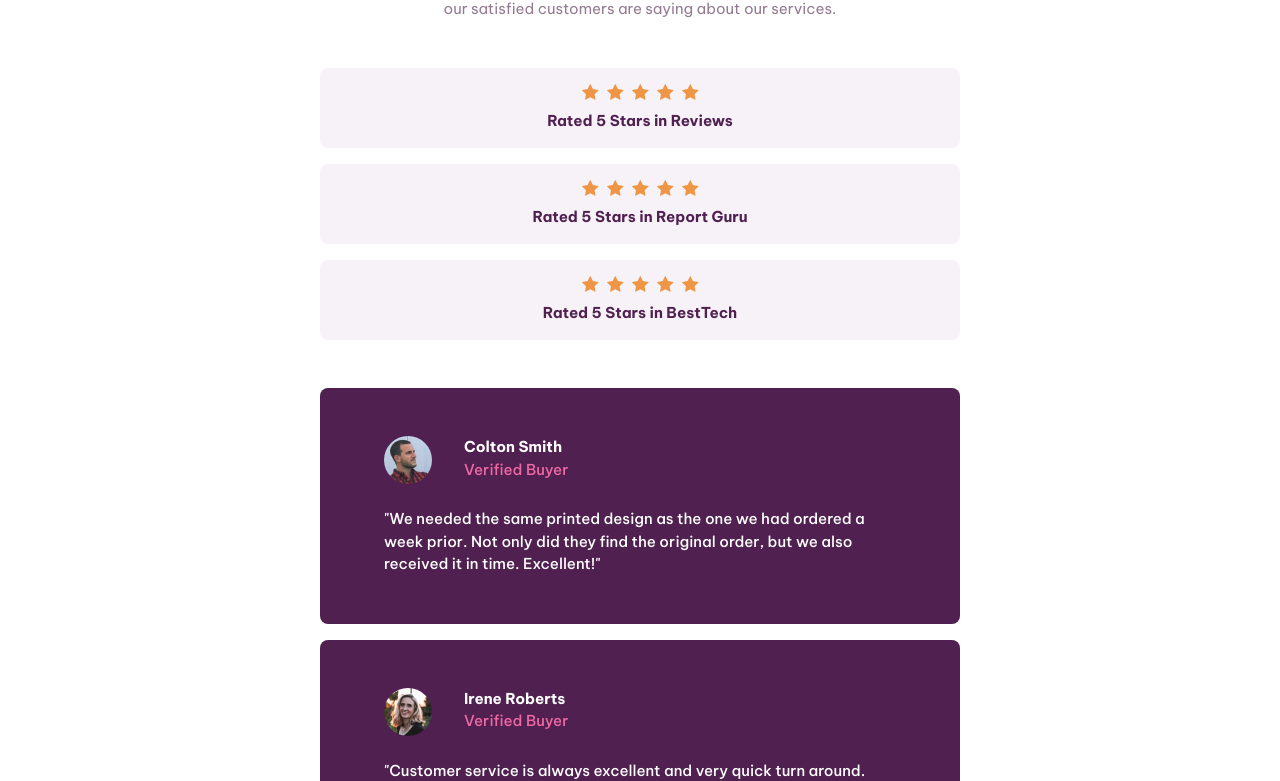
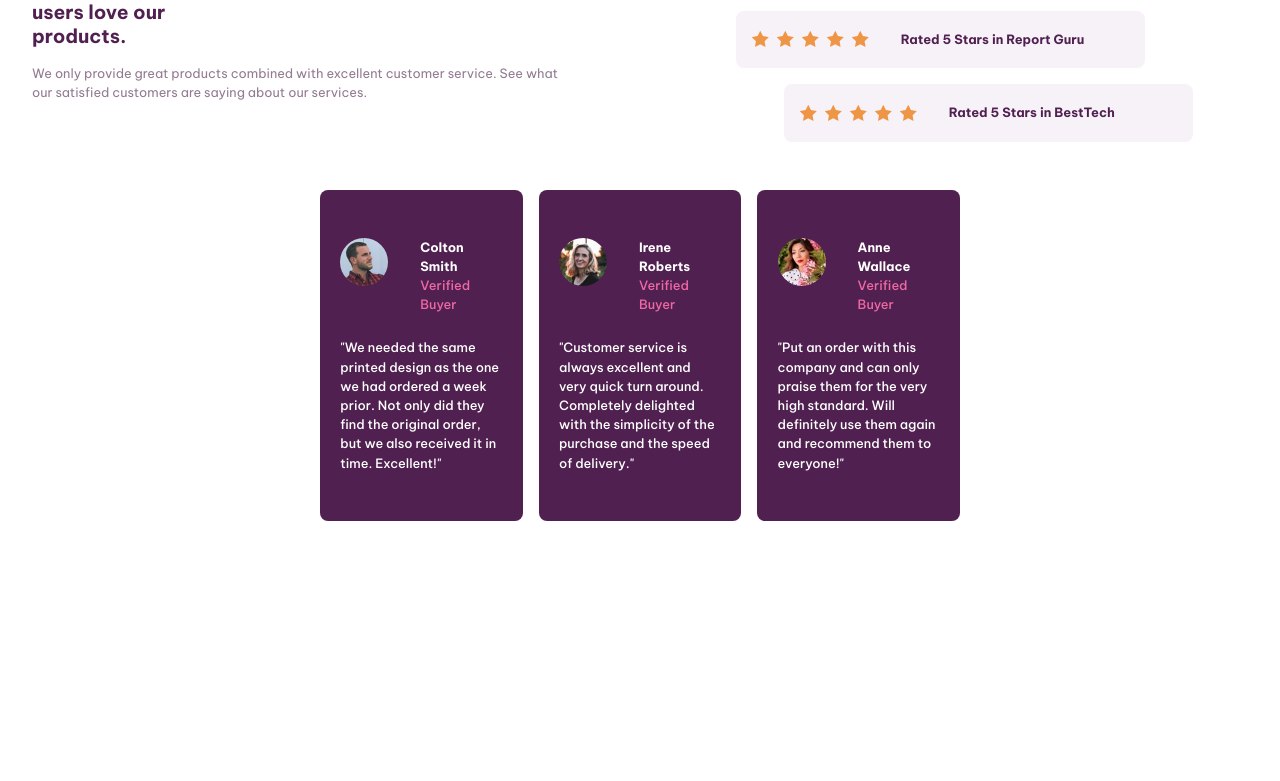
Before and after one commit to aaa29/sps, a website built with Vite: page index.html in a window 1280 px wide. Shown: the part 95-876 px from the top of the page. After the commit the page ends 832 px from the top, so only its background shows below. Built offline with nearby package versions, Linux system fonts and the light colour scheme.

Commit message:
update desktp view

```diff
--- a/index.html
+++ b/index.html
@@ -15,6 +15,7 @@
   </head>
   <body>
     <main>
+      <section>
         <div class="intro">
           <h1>10,000+ of our users love our products.</h1>
           <p>
@@ -62,6 +63,8 @@
             <p class="review">Rated 5 Stars in BestTech</p>
           </li>
         </ul>
+      </section>
+
 
       <ul role="list" class="quotes container">
         <li class="quote">
--- a/style.css
+++ b/style.css
@@ -12,12 +12,13 @@
   /* font family */
   --ff-primary: "Be Vietnam Pro", sans-serif;
   /* font size */
-  --fs-100: 0.9375rem;
+  --fs-100: 0.8rem;
+
 
   /* font weight  */
   --fw-regular: 400;
   --fw-medium: 500;
-  --fw-bold: 800;
+  --fw-bold: 900;
 
   /* layout */
   --mobile-width: 23.4375em;
@@ -142,7 +143,9 @@ h1 {
   color: var(--clr-primary-900);
   font-weight: var(--fw-bold);
   line-height: normal;
+  width: 12ch
 }
+
 
 main {
   display: flex;
@@ -152,22 +155,34 @@ main {
   margin: 2rem 0;
 }
 
+section {
+  width: 100%;
+  display: flex;
+  flex-direction: column;
+  align-items: center;
+  gap: 2rem;
+}
+
 .intro {
-  max-width: 50%;
+  width: 80%;
   display: flex;
   flex-direction: column;
   text-align: center;
   align-items: center;
+  gap: 1rem;
 }
 
+
+
+
 .reviews {
-  width: 50%;
+  width: 70%;
   display: flex;
   flex-direction: column;
   align-items: center;
   gap: 1rem;
+}
 
-}
 
 
 
@@ -245,3 +260,48 @@ main {
   margin-top: 1.5rem;
   margin-bottom: 3rem;
 }
+
+
+
+@media(min-width: 50em) {
+
+  section {
+    flex-direction: row;
+  }
+
+  .intro {
+    width: 50%;
+    align-items: flex-start;
+    text-align: left;
+    padding-left: 2rem;
+  }
+
+  .reviews {
+    width: 60%;
+  }
+
+  .reviews > li {
+    width: 100%;
+    max-width: 32em;
+    padding : 1.2rem 1rem;
+    flex-direction: row;
+    align-items: center;
+    gap: 2rem;
+  }
+
+  .reviews > li:nth-child(1) {
+    transform: translateX(-3rem);
+  }
+
+  .reviews > li:nth-child(3) {
+    transform: translateX(3rem);
+  }
+
+  .quotes {
+    flex-direction: row;
+    align-items: center;
+    justify-content: center;
+    gap: 1rem;
+  }
+
+}
```
Lines whose indentation alone changed are shown as unchanged.
